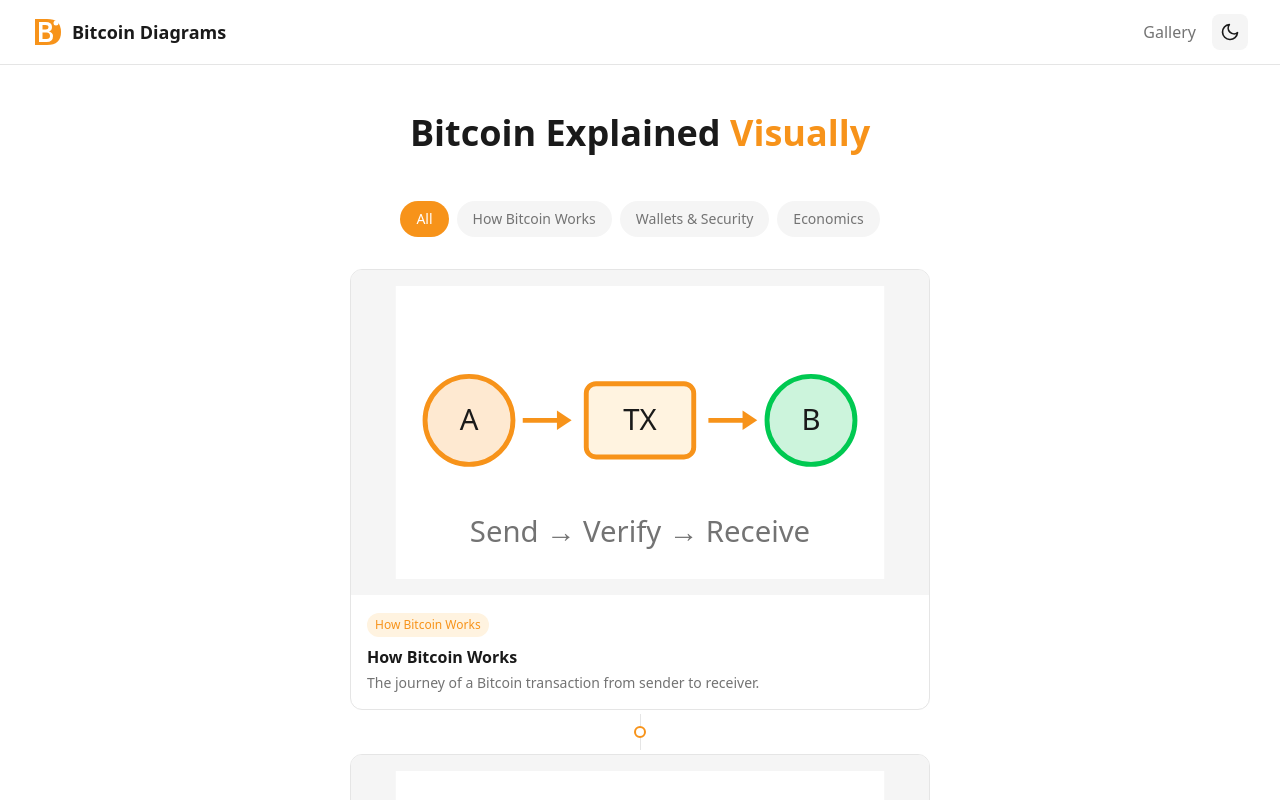
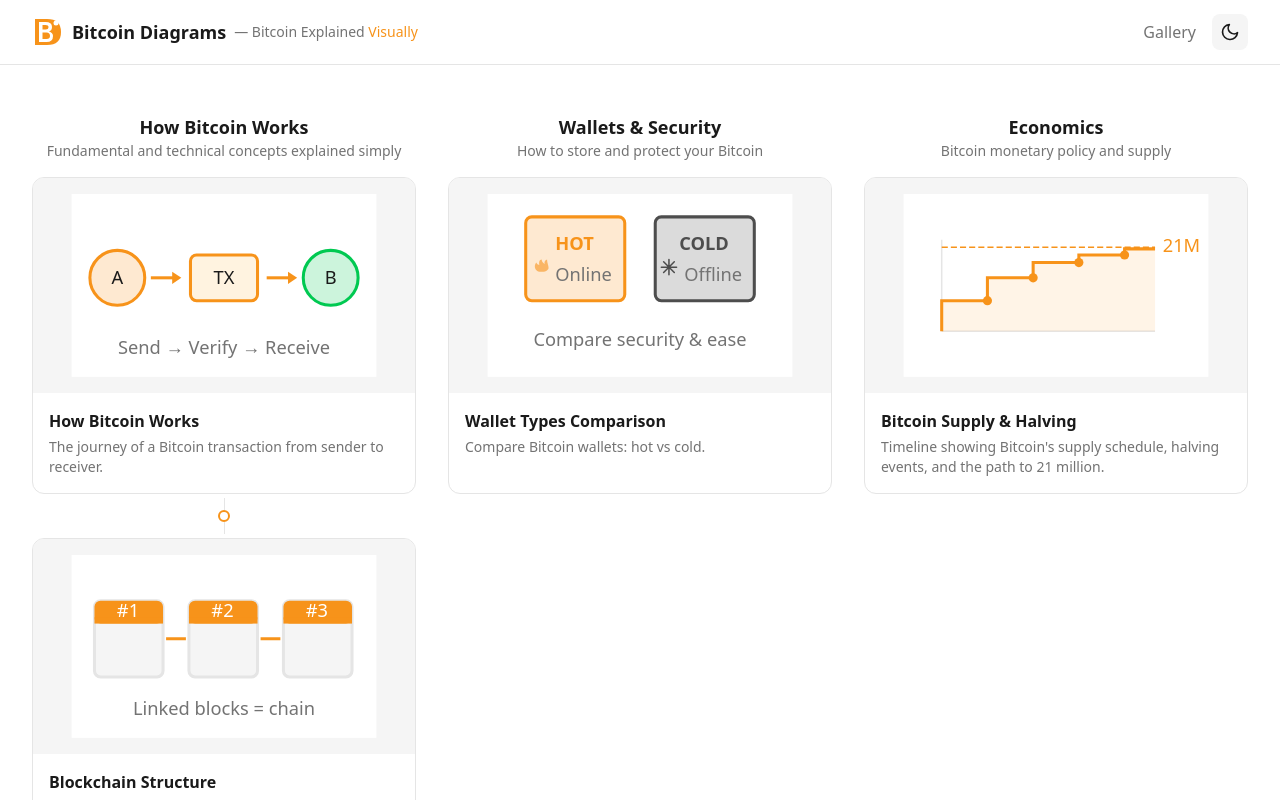
Before and after one commit to hypercoind/btcdiagrams.com, a Next.js app: page / in a window 1280 px wide. Shown: the top 800 px of the page. Built offline with nearby package versions, Linux system fonts and the light colour scheme.

Commit message:
redesign gallery into three category swimlane columns
move tagline to header, replace filtered gallery with side-by-side
swimlanes per category, remove category filter and badge components,
and normalize card heights across columns

Co-Authored-By: Claude <noreply@anthropic.com>

```diff
--- a/src/app/page.tsx
+++ b/src/app/page.tsx
@@ -5,13 +5,6 @@ import { DIAGRAMS } from '@/data/diagrams';
 export default function HomePage() {
   return (
     <Container className="py-8 sm:py-12">
-      {/* Hero Section */}
-      <div className="text-center mb-12">
-        <h1 className="text-3xl sm:text-4xl font-bold text-foreground mb-4">
-          Bitcoin Explained <span className="text-bitcoin">Visually</span>
-        </h1>
-      </div>
-
       {/* Gallery */}
       <DiagramGallery diagrams={DIAGRAMS} />
     </Container>
--- a/src/components/layout/Header.tsx
+++ b/src/components/layout/Header.tsx
@@ -25,6 +25,9 @@ export function Header() {
             <span className="font-semibold text-lg group-hover:text-bitcoin transition-colors">
               Bitcoin Diagrams
             </span>
+            <span className="hidden sm:inline text-sm text-muted-foreground">
+              — Bitcoin Explained <span className="text-bitcoin">Visually</span>
+            </span>
           </Link>
 
           <nav className="flex items-center gap-4">
--- a/src/components/thumbnails/WalletTypesThumbnail.tsx
+++ b/src/components/thumbnails/WalletTypesThumbnail.tsx
@@ -12,29 +12,27 @@ export function WalletTypesThumbnail({ className = '' }: ThumbnailComponentProps
       <rect width="200" height="120" className="fill-card" />
 
       {/* Hot wallet */}
-      <g transform="translate(25, 30)">
-        <rect x="0" y="0" width="65" height="50" rx="4" className="fill-primary/20 stroke-primary" strokeWidth="2" />
+      <g transform="translate(25, 15)">
+        <rect x="0" y="0" width="65" height="55" rx="4" className="fill-primary/20 stroke-primary" strokeWidth="2" />
         <text x="32" y="22" textAnchor="middle" className="fill-primary text-xs font-bold">HOT</text>
-        {/* Flame icon */}
         <g transform="translate(6, 28)">
           <path d="M4 8C1.5 8 0 6.5 0 4.5c0-1 .5-2 1-2.5.3 1 1 1.5 2 1.5-.5-1.5 0-3.5 1.5-3.5 0 1.5 1 2.5 2 3-.5-1 0-2.5 1.5-3 0 2 1 4 1 5.5C9 6.5 7.5 8 5 8H4z" className="fill-primary/60" />
         </g>
-        <text x="38" y="37" textAnchor="middle" className="fill-muted-foreground text-xs">Online</text>
+        <text x="38" y="42" textAnchor="middle" className="fill-muted-foreground text-xs">Online</text>
       </g>
 
       {/* Cold wallet */}
-      <g transform="translate(110, 30)">
-        <rect x="0" y="0" width="65" height="50" rx="4" className="fill-secondary/20 stroke-secondary" strokeWidth="2" />
+      <g transform="translate(110, 15)">
+        <rect x="0" y="0" width="65" height="55" rx="4" className="fill-secondary/20 stroke-secondary" strokeWidth="2" />
         <text x="32" y="22" textAnchor="middle" className="fill-secondary text-xs font-bold">COLD</text>
-        {/* Snowflake icon */}
         <g transform="translate(4, 28)">
           <path d="M5 0v10M0 5h10M1.5 1.5l7 7M8.5 1.5l-7 7" className="stroke-secondary" fill="none" strokeWidth="1" strokeLinecap="round" />
         </g>
-        <text x="38" y="37" textAnchor="middle" className="fill-muted-foreground text-xs">Offline</text>
+        <text x="38" y="42" textAnchor="middle" className="fill-muted-foreground text-xs">Offline</text>
       </g>
 
-      <text x="100" y="105" textAnchor="middle" className="fill-muted-foreground text-xs">
-        Compare security & ease
+      <text x="100" y="100" textAnchor="middle" className="fill-muted-foreground text-xs">
+        Compare security &amp; ease
       </text>
     </svg>
   );
--- a/src/components/ui/CategoryFilter.tsx
+++ /dev/null
@@ -1,29 +0,0 @@
-'use client';
-
-import { CATEGORIES, Category } from '@/lib/types';
-import { CategoryPill } from './CategoryPill';
-
-interface CategoryFilterProps {
-  selectedCategory: Category | 'all';
-  onCategoryChange: (category: Category | 'all') => void;
-}
-
-export function CategoryFilter({ selectedCategory, onCategoryChange }: CategoryFilterProps) {
-  return (
-    <div className="flex flex-wrap gap-2 justify-center">
-      <CategoryPill
-        label="All"
-        isActive={selectedCategory === 'all'}
-        onClick={() => onCategoryChange('all')}
-      />
-      {CATEGORIES.map((category) => (
-        <CategoryPill
-          key={category.id}
-          label={category.label}
-          isActive={selectedCategory === category.id}
-          onClick={() => onCategoryChange(category.id)}
-        />
-      ))}
-    </div>
-  );
-}
--- a/src/components/ui/CategoryPill.tsx
+++ /dev/null
@@ -1,22 +0,0 @@
-'use client';
-
-interface CategoryPillProps {
-  label: string;
-  isActive: boolean;
-  onClick: () => void;
-}
-
-export function CategoryPill({ label, isActive, onClick }: CategoryPillProps) {
-  return (
-    <button
-      onClick={onClick}
-      className={`px-4 py-2 rounded-full text-sm font-medium transition-colors ${
-        isActive
-          ? 'bg-bitcoin text-white'
-          : 'bg-muted text-muted-foreground hover:bg-border hover:text-foreground'
-      }`}
-    >
-      {label}
-    </button>
-  );
-}
--- a/src/components/ui/DiagramCard.tsx
+++ b/src/components/ui/DiagramCard.tsx
@@ -1,7 +1,5 @@
-'use client';
-
 import Link from 'next/link';
-import { Diagram, getCategoryInfo } from '@/lib/types';
+import { Diagram } from '@/lib/types';
 import { getThumbnailComponent } from '@/components/thumbnails';
 
 interface DiagramCardProps {
@@ -10,7 +8,6 @@ interface DiagramCardProps {
 
 export function DiagramCard({ diagram }: DiagramCardProps) {
   const ThumbnailComponent = getThumbnailComponent(diagram.slug);
-  const categoryInfo = getCategoryInfo(diagram.category);
 
   return (
     <Link
@@ -28,15 +25,10 @@ export function DiagramCard({ diagram }: DiagramCardProps) {
 
       {/* Content */}
       <div className="p-4">
-        <div className="mb-2">
-          <span className="inline-block px-2 py-1 text-xs rounded-full bg-accent text-accent-foreground">
-            {categoryInfo?.label || diagram.category}
-          </span>
-        </div>
         <h3 className="font-semibold text-foreground group-hover:text-bitcoin transition-colors mb-1">
           {diagram.title}
         </h3>
-        <p className="text-sm text-muted-foreground line-clamp-2">
+        <p className="text-sm leading-5 text-muted-foreground line-clamp-2 min-h-[2.5rem]">
           {diagram.description}
         </p>
       </div>
--- a/src/components/ui/DiagramGallery.tsx
+++ b/src/components/ui/DiagramGallery.tsx
@@ -1,8 +1,4 @@
-'use client';
-
-import { useState } from 'react';
-import { Diagram, Category } from '@/lib/types';
-import { CategoryFilter } from './CategoryFilter';
+import { Diagram, CATEGORIES } from '@/lib/types';
 import { DiagramCard } from './DiagramCard';
 
 interface DiagramGalleryProps {
@@ -10,26 +6,21 @@ interface DiagramGalleryProps {
 }
 
 export function DiagramGallery({ diagrams }: DiagramGalleryProps) {
-  const [selectedCategory, setSelectedCategory] = useState<Category | 'all'>('all');
-
-  const filteredDiagrams = selectedCategory === 'all'
-    ? diagrams
-    : diagrams.filter(d => d.category === selectedCategory);
+  const diagramsByCategory = CATEGORIES.map(category => ({
+    category,
+    diagrams: diagrams.filter(d => d.category === category.id),
+  })).filter(group => group.diagrams.length > 0);
 
   return (
-    <div className="space-y-8">
-      <CategoryFilter
-        selectedCategory={selectedCategory}
-        onCategoryChange={setSelectedCategory}
-      />
-
-      {filteredDiagrams.length === 0 ? (
-        <div className="text-center py-12 text-muted-foreground">
-          No diagrams found in this category.
+    <div className="grid grid-cols-1 lg:grid-cols-3 gap-8">
+      {diagramsByCategory.map(({ category, diagrams: catDiagrams }) => (
+        <div key={category.id} className="flex flex-col">
+          <div className="mb-4 text-center">
+            <h2 className="text-lg font-semibold text-foreground">{category.label}</h2>
+            <p className="text-sm text-muted-foreground">{category.description}</p>
           </div>
-      ) : (
-        <div className="flex flex-col items-center max-w-[580px] mx-auto">
-          {filteredDiagrams.map((diagram, index) => (
+          <div className="flex flex-col items-center">
+            {catDiagrams.map((diagram, index) => (
               <div key={diagram.slug} className="w-full">
                 {index > 0 && (
                   <div className="flex flex-col items-center py-1">
@@ -42,7 +33,8 @@ export function DiagramGallery({ diagrams }: DiagramGalleryProps) {
               </div>
             ))}
           </div>
-      )}
+        </div>
+      ))}
     </div>
   );
 }
```
Lines whose indentation alone changed are shown as unchanged.
